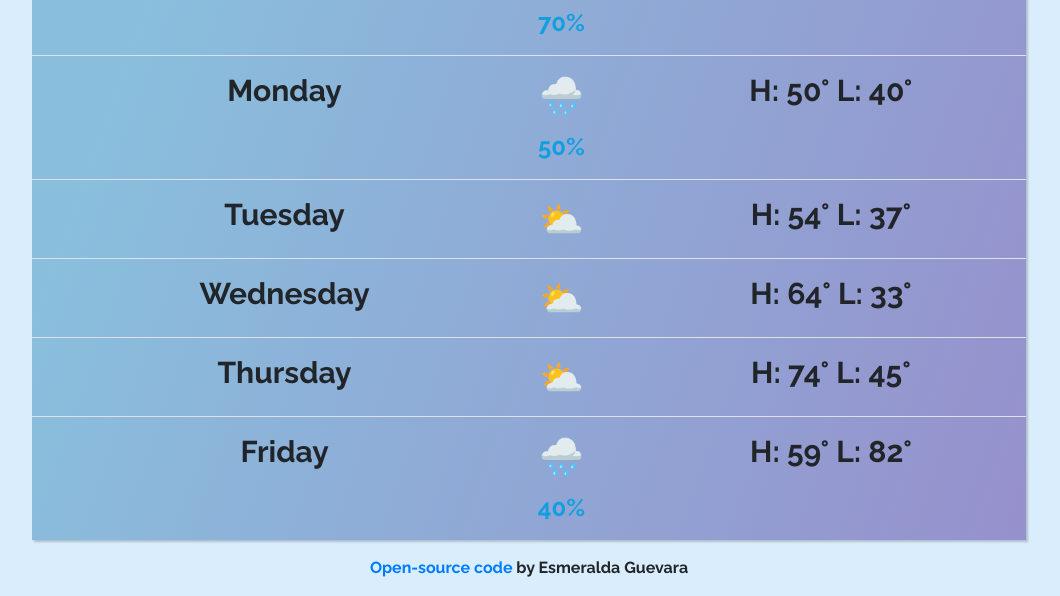
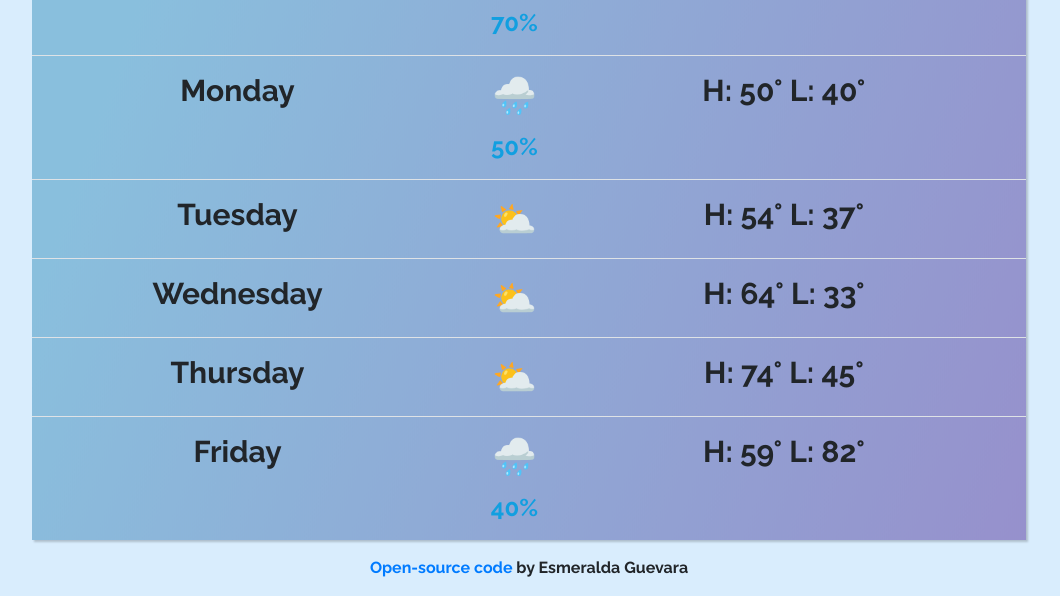
Before and after one commit to emursala/my-weather-app, a plain HTML site: page index.html in a window 1280 px wide. Shown: the part 705-1301 px from the top of the page, without its empty margins (111-1171 px from the left). Drawn offline with nearby package versions, Linux system fonts and the light colour scheme; no server answers; a web font is replaced by a local one.

Commit message:
changed css positioning for td

```diff
--- a/src/styles.css
+++ b/src/styles.css
@@ -35,6 +35,12 @@ table {
     rgb(137, 191, 221) 11.2%,
     rgb(150, 144, 204) 100.2%
   );
+}
+td {
+  text-align: center;
+  margin: 0 auto;
+  position: relative;
+  left: -47px;
 }
 button:hover {
   cursor: pointer;
```
